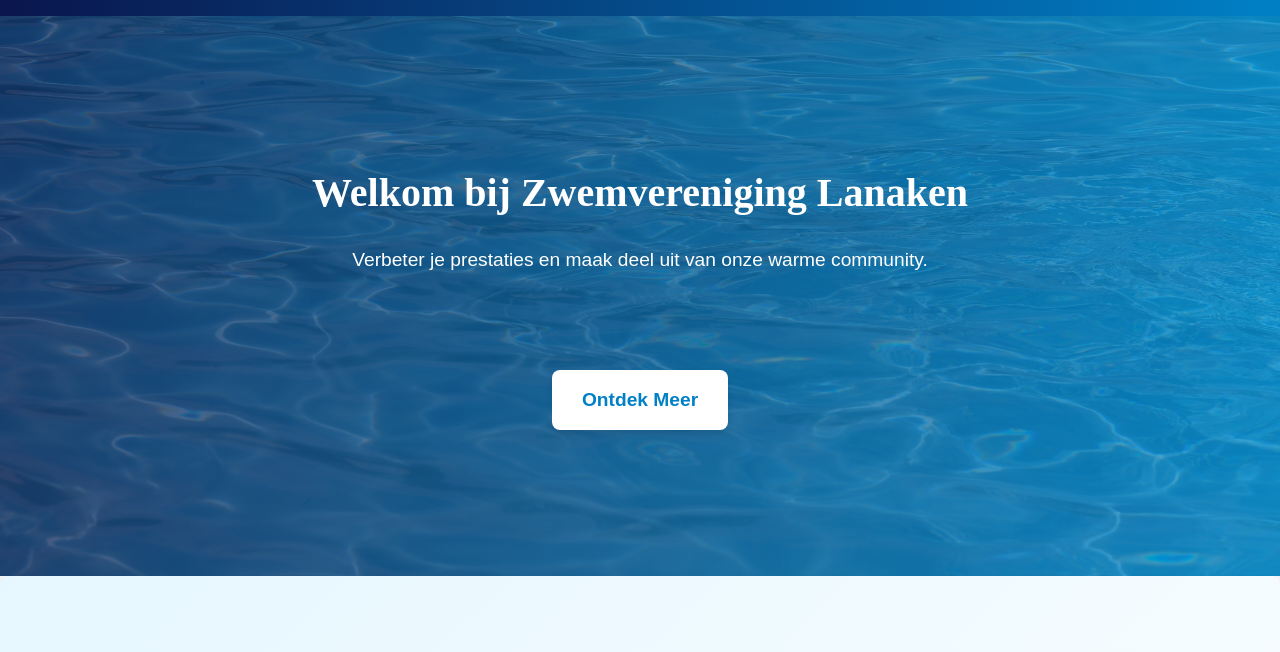
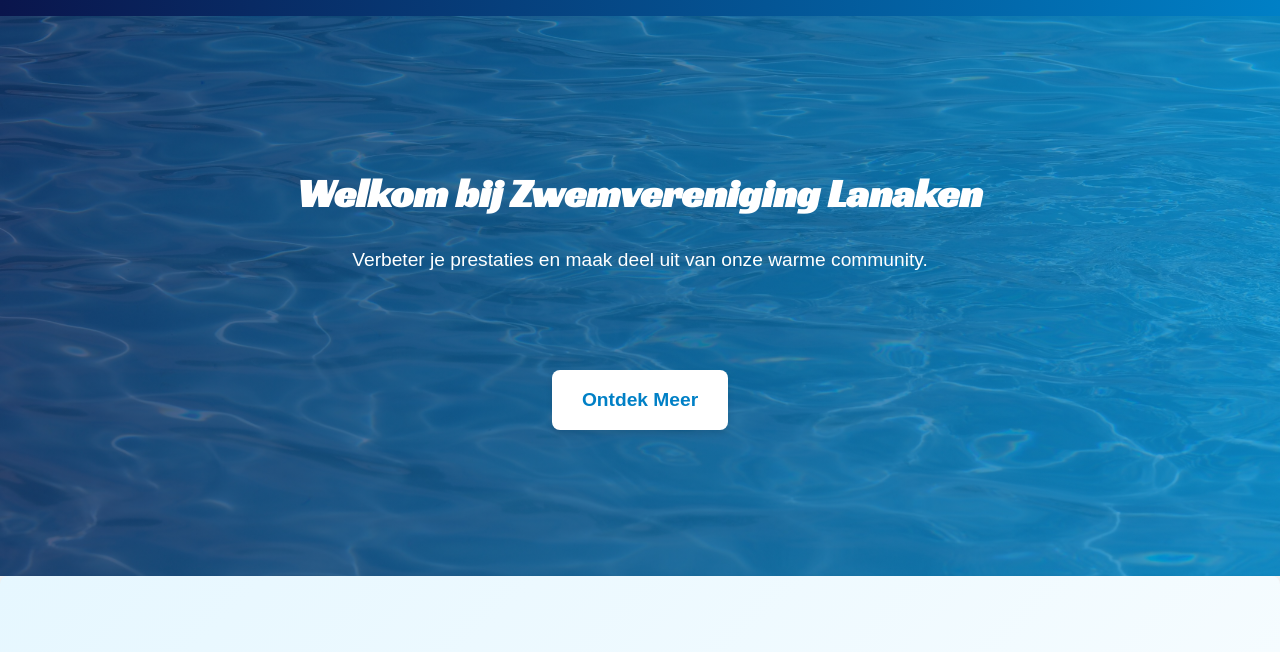
Before and after one commit to Conor-van-Bemmelen/SportoaseZwemverenigingLanaken, a website: page index.html in a window 1280 px wide. Shown: the part 148-800 px from the top of the page. Drawn offline with Linux system fonts and the light colour scheme.

Commit message:
Add files via upload

```diff
--- a/index.css
+++ b/index.css
@@ -243,7 +243,8 @@ body {
 .hero h1 {
     font-size: 3rem;
     margin-bottom: 20px;
-    font-family: "Racing Sans One", serif;
+    font-style: normal;
+    font-family: "Racing Sans One", sans-serif;
 }
 
 .hero p {
--- a/index.html
+++ b/index.html
@@ -6,6 +6,12 @@
     <title>Zwemvereniging Lanaken</title>
     <link rel="stylesheet" href="index.css">
     <script src="index.js" defer></script>
+    <link rel="preconnect" href="https://fonts.googleapis.com">
+    <link rel="preconnect" href="https://fonts.gstatic.com" crossorigin>
+    <link href="https://fonts.googleapis.com/css2?family=Racing+Sans+One&display=swap" rel="stylesheet">
+    <link rel="preconnect" href="https://fonts.googleapis.com">
+    <link rel="preconnect" href="https://fonts.gstatic.com" crossorigin>
+    <link href="https://fonts.googleapis.com/css2?family=DM+Sans:ital,opsz,wght@0,9..40,100..1000;1,9..40,100..1000&display=swap" rel="stylesheet">
 </head>
 <body>
 <header class="header">
```
